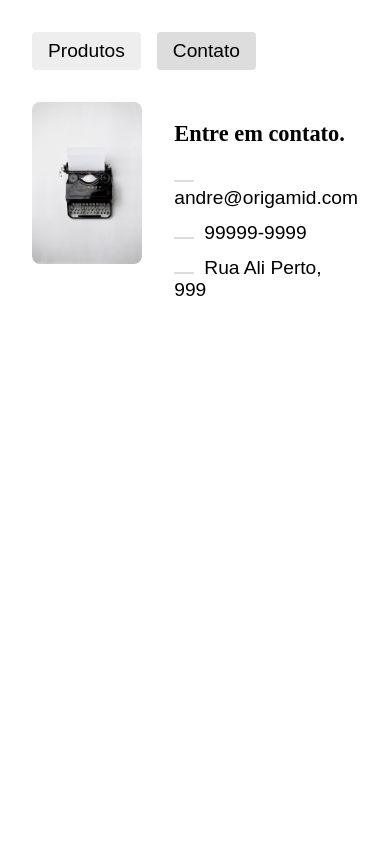
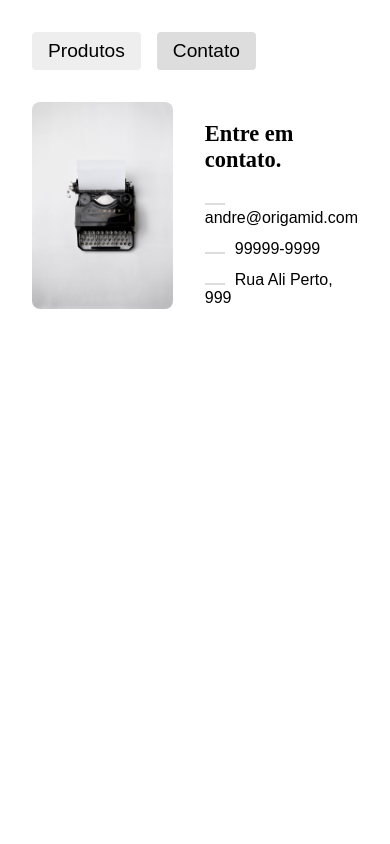
Before and after one commit to vitoinacio/GaleriaProdutos, a React (Vite) app: page /contato in a window 390 px wide. Shown: the top 844 px of the page. Built offline with nearby package versions, Linux system fonts and the light colour scheme.

Commit message:
adicao da responsividade

```diff
--- a/src/Components/Contato.module.css
+++ b/src/Components/Contato.module.css
@@ -23,3 +23,9 @@
   background: #ddd;
   margin-right: 10px;
 }
+
+@media screen and (max-width: 768px) {
+  .dados li {
+    font-size: 1rem;
+  }
+}
```
